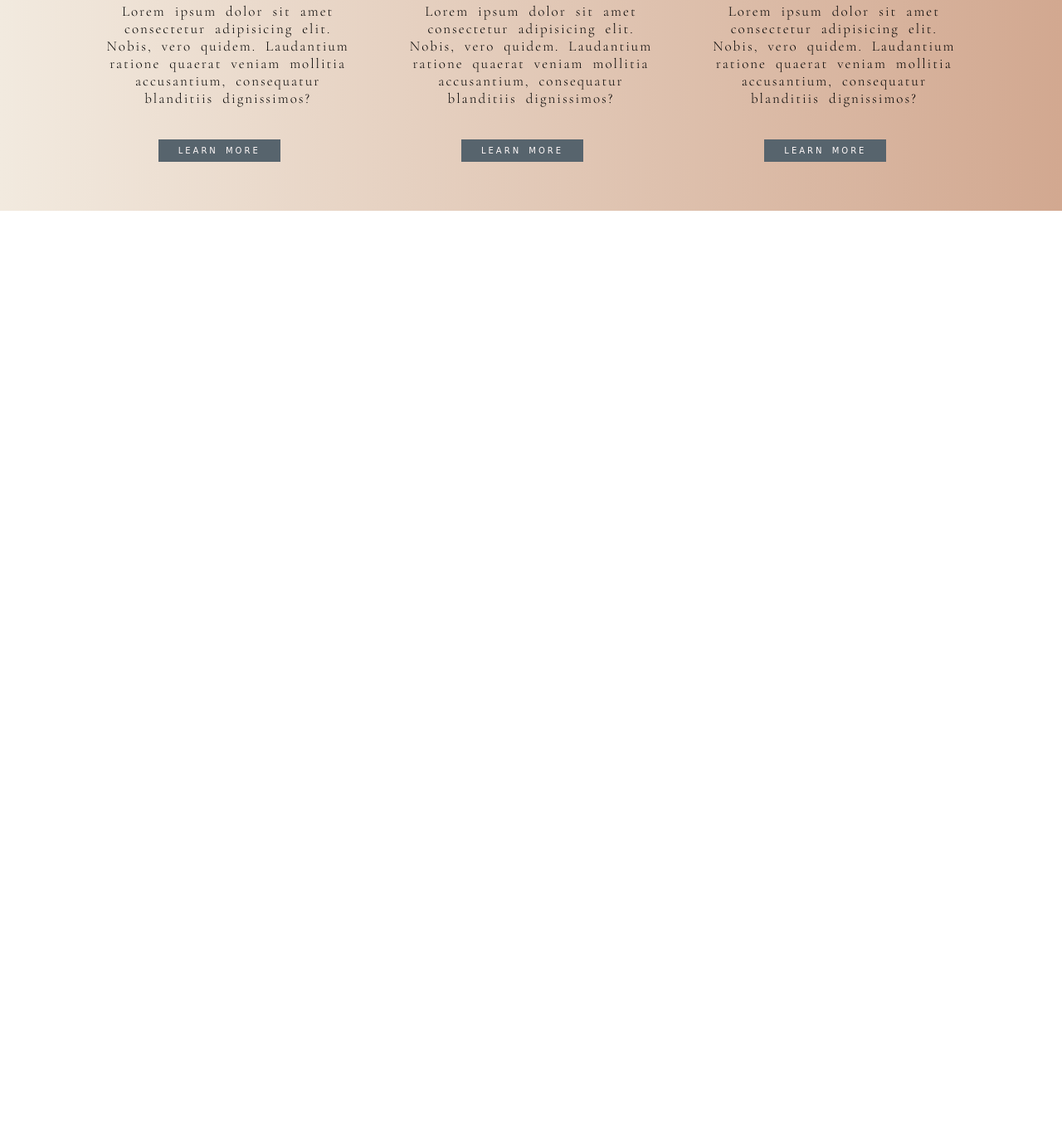
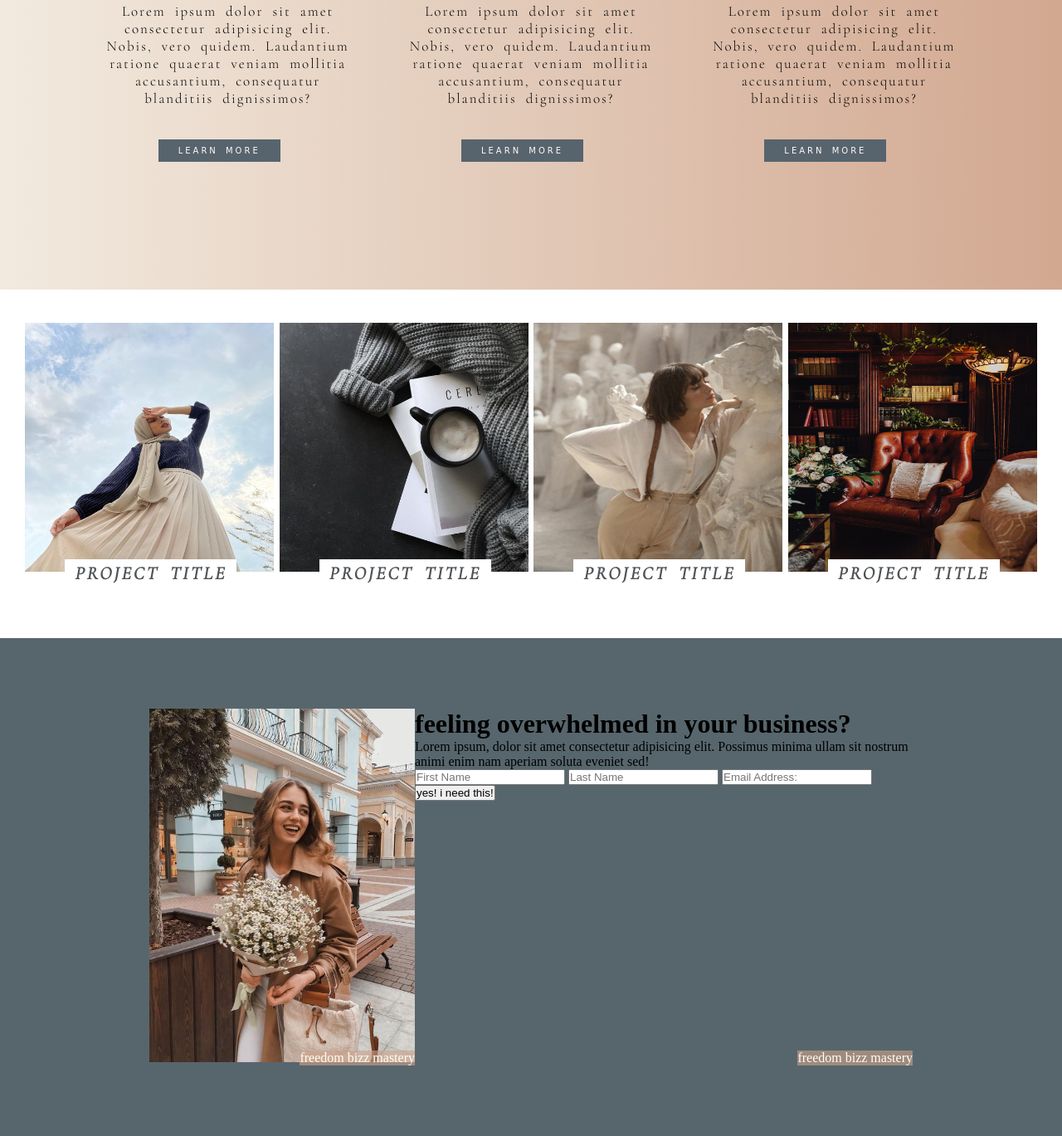
Before and after one commit to AshrafUzzaman04/Ashraf-Presentation-1-, a plain HTML site: page index.html in a window 1280 px wide. Shown: the part 1891-3260 px from the top of the page at 83% size. Before the commit the page ends 2145 px from the top, so only its background shows below. Drawn offline with Linux system fonts and the light colour scheme.

Commit message:
21-june-22 1:00 AM

```diff
--- a/index.html
+++ b/index.html
@@ -128,5 +128,35 @@
     </div>
 
     <!-- fiveth_div -->
+
+    <div class="fiveth_div">
+      <div class="gridpic">
+        <div class="gridpicimg"><img src="./images/fession.jpg" alt="" /></div>
+        <div class="gridpicimg"><img src="./images/teacup.jpg" alt="" /></div>
+        <div class="gridpicimg">
+          <img src="./images/paperwali.jpg" alt="" />
+        </div>
+        <div class="gridpicimg"><img src="./images/chair.jpg" alt="" /></div>
+      </div>
+    </div>
+
+    <!-- sixth_div -->
+
+    <div class="sixth_div">
+      <div class="width_container">
+        <div><img src="./images/girl_smile.jpg" alt="" /></div>
+        <div class="salltext">
+          <h1>feeling overwhelmed in your business?</h1>
+          <p>
+            Lorem ipsum, dolor sit amet consectetur adipisicing elit. Possimus
+            minima ullam sit nostrum animi enim nam aperiam soluta eveniet sed!
+          </p>
+          <input type="text" placeholder="First Name" />
+          <input type="text" placeholder="Last Name" />
+          <input type="email" placeholder="Email Address:" />
+          <button>yes! i need this!</button>
+        </div>
+      </div>
+    </div>
   </body>
 </html>
--- a/style.scss
+++ b/style.scss
@@ -300,7 +300,7 @@ $mybg: #d2a890;
 
 .fourth_div {
   width: 100%;
-  height: 715px;
+  height: 810px;
   background: linear-gradient(to right, #f2eadf, $mybg);
   position: relative;
 
@@ -396,3 +396,75 @@ $mybg: #d2a890;
 }
 
 // fiveth_div
+
+.fiveth_div {
+  width: 100%;
+  height: 420px;
+  background-color: white;
+  padding: 40px 30px;
+  margin: auto;
+
+  > .gridpic {
+    display: grid;
+    grid-gap: 6px;
+    grid-template-columns: repeat(4, 1fr);
+
+    > div {
+      margin: auto;
+      position: relative;
+
+      > img {
+        @include imagecode();
+        width: 300px;
+        height: 300px;
+      }
+    }
+    .gridpicimg::before {
+      content: "Project title";
+      position: absolute;
+      bottom: 2px;
+      right: 45px;
+      text-transform: uppercase;
+      color: #4e5357;
+      background-color: white;
+      font-family: "icon";
+      font-size: 22px;
+      font-weight: bold;
+      letter-spacing: 3px;
+      word-spacing: 5px;
+      padding: 4px 12px;
+      transform: translateY(50%);
+    }
+  }
+}
+
+// sixth_div
+
+.sixth_div {
+  width: 100%;
+  height: 600px;
+  background-color: #57666d;
+  display: flex;
+  .width_container {
+    margin: auto;
+    display: flex;
+    > div {
+      position: relative;
+      img {
+        @include imagecode();
+        width: 320px;
+      }
+      &::after {
+        content: "freedom bizz mastery";
+        position: absolute;
+        bottom: 0;
+        right: 0;
+        color: #fffdf4;
+        background-color: #cca28c9c;
+      }
+    }
+    > .salltext {
+      width: 600px;
+    }
+  }
+}
```
Also changed, not shown: images/chair.jpg (added), images/fession.jpg (added), images/girl_smile.jpg (added), images/paperwali.jpg (added), images/teacup.jpg (added), style.css, 1 other file.
